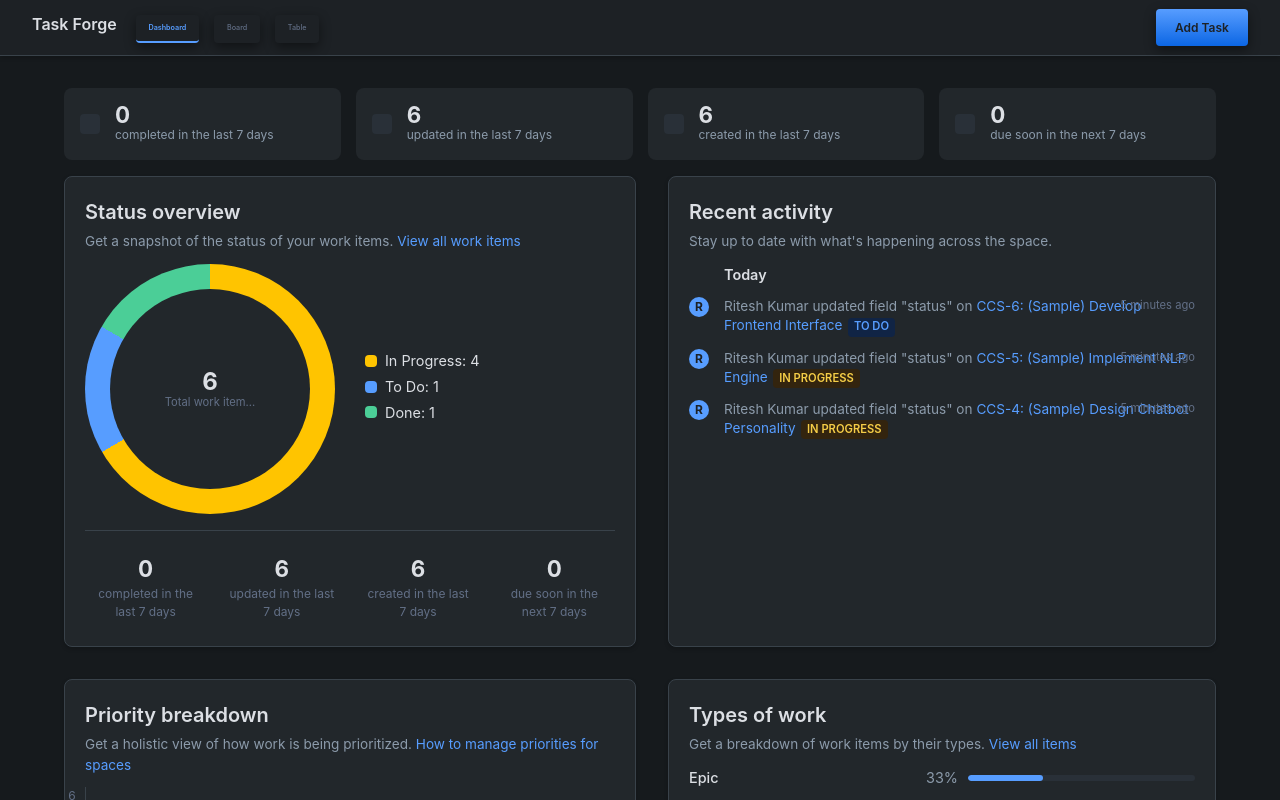
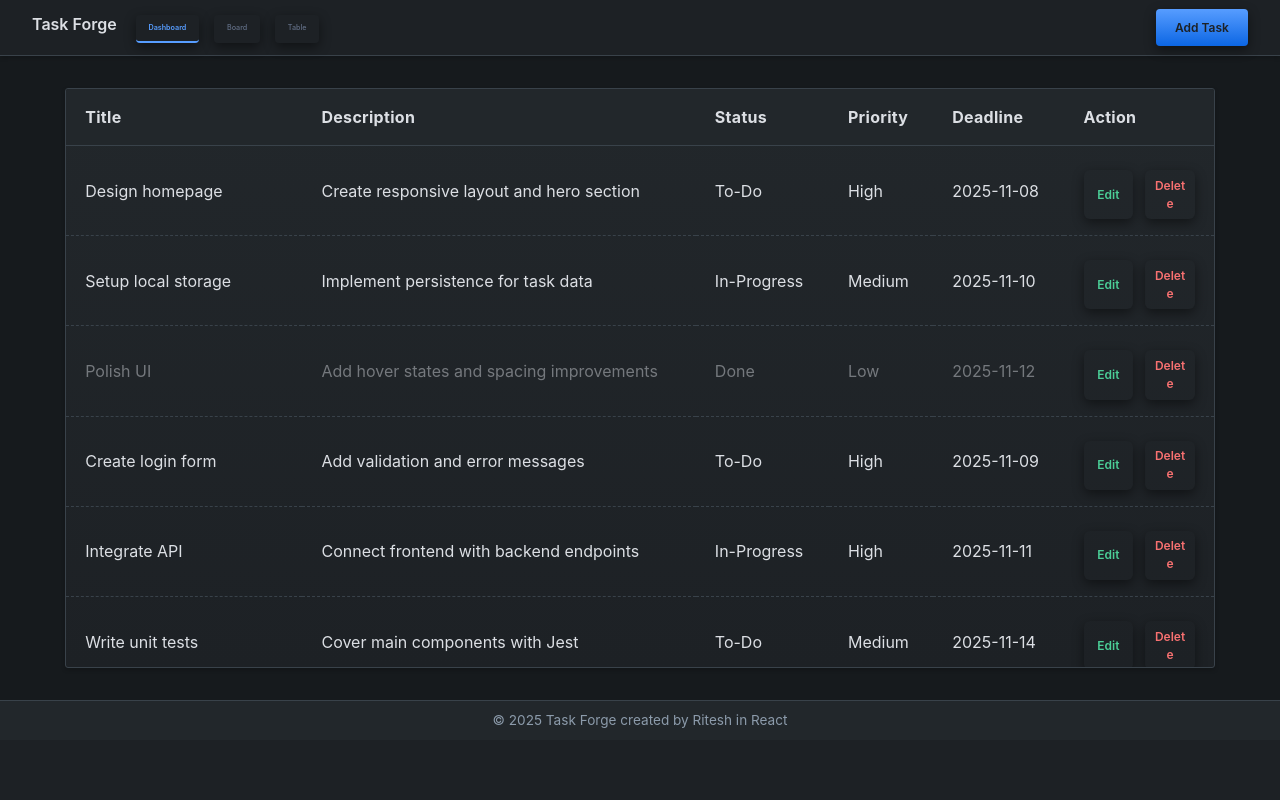
Before and after one commit to ritshkr1/task-forge, an Angular app: page /tasks in a window 1280 px wide. Before the commit this address led to /. Shown: the top 800 px of the page. Built offline with nearby package versions, Linux system fonts and the light colour scheme.

Commit message:
added tasksList

```diff
--- a/src/app/app.routes.ts
+++ b/src/app/app.routes.ts
@@ -1,3 +1,10 @@
 import { Routes } from '@angular/router';
 
-export const routes: Routes = [];
+export const routes: Routes = [{
+    path: '',
+    loadComponent: () => import('./pages/dashboard/dashboard').then(m => m.Dashboard)
+},
+{
+    path: 'tasks',
+    loadComponent: () => import('./pages/tasks-list/tasks-list').then(m => m.TasksList)
+}];
--- a/src/app/layout/header/header.ts
+++ b/src/app/layout/header/header.ts
@@ -1,4 +1,5 @@
 import { Component } from '@angular/core';
+import { Router } from '@angular/router';
 
 @Component({
   selector: 'app-header',
@@ -7,7 +8,10 @@ import { Component } from '@angular/core';
   styleUrl: './header.css',
 })
 export class Header {
-  activeTabName = "Dashboard"
+
+  activeTabName = "Dashboard";
+
+  constructor(private route: Router) { }
   activeDashBoardTab() {
     return this.activeTabName === 'Dashboard' ? 'tab-button-active' : 'tab-button'
   }
@@ -19,6 +23,8 @@ export class Header {
   }
   setTabName(tabName: string) {
     this.activeTabName = tabName;
+    const navigateTo = tabName === 'Table' ? '/tasks' : '/'
+    this.route.navigate([navigateTo])
   }
 
   setModalOpen() {
--- a/src/app/layout/main-body/main-body.html
+++ b/src/app/layout/main-body/main-body.html
@@ -1,3 +1,3 @@
 <main>
-    <app-dashboard />
+    <router-outlet />
 </main>
--- a/src/app/layout/main-body/main-body.ts
+++ b/src/app/layout/main-body/main-body.ts
@@ -1,9 +1,9 @@
 import { Component } from '@angular/core';
-import { Dashboard } from '../../pages/dashboard/dashboard';
+import { RouterOutlet } from '@angular/router';
 
 @Component({
   selector: 'app-main-body',
-  imports: [Dashboard],
+  imports: [RouterOutlet],
   templateUrl: './main-body.html',
   styleUrl: './main-body.css',
 })
--- /dev/null
+++ b/src/app/pages/tasks-list/tasks-list.html
@@ -0,0 +1,52 @@
+<div class="table-container">
+    <table>
+        <!-- <TableHead>
+                {tableHeadItems.map((sort) => <th>
+                    {(sort.key === 'Title' || sort.key === 'Description' || sort.key === 'Deadline') && <FilterInput onInputFilter={(v) => handleFilterTask(v, sort.key.toLowerCase())} show={showFilter === sort.key.toLowerCase()} setFilterShow={() => handleShowFilter(sort.key.toLowerCase())}>
+                        <SortButton key={sort.key} title={sort.key} direction={sort.direction} onSort={() => handleTableSort(sort.direction, sort.key)} />
+                    </FilterInput>}
+
+                    {(sort.key === 'Status' || sort.key === 'Priority') && <FilterSelect onInputFilter={(v) => handleFilterTask(v, sort.key.toLowerCase())} optionArr={sort.key === 'Priority' ? optionPriority : optionStatus} setFilterShow={() => handleShowFilter(sort.key.toLowerCase())} show={showFilter === sort.key.toLowerCase()}>
+                        <SortButton key={sort.key} title={sort.key} direction={sort.direction} onSort={() => handleTableSort(sort.direction, sort.key)} />
+                    </FilterSelect>}
+                </th>
+                )}
+
+
+
+            </TableHead> -->
+        <thead>
+            <tr>
+                @for (head of tableHead; track head.key) {
+                <th>{{head.key}}</th>
+                }
+                <th>Action</th>
+            </tr>
+        </thead>
+        <tbody>
+            @for(task of tasksInitialData; track task.id){
+            <tr>
+                <td [style.opacity]='getOpacity(task.status)'>{{task.title}}</td>
+                <td [style.opacity]='getOpacity(task.status)'>{{task.description}}</td>
+                <td>
+                    <span [style.opacity]='getOpacity(task.status)'>
+                        <!-- <StatusLabel status= /> -->
+                        {{task.status}}
+                    </span>
+                </td>
+                <td [style.opacity]='getOpacity(task.status)'>
+                    <!-- <PriorityLabel priority= /> -->
+                    {{task.priority}}
+                </td>
+                <td [style.opacity]='getOpacity(task.status)'>{{task.deadline}}</td>
+                <td>
+                    <div class="edit-actions">
+                        <button type="submit" class="btn-edit" (click)="editTask(task.id)">Edit</button>
+                        <button type="button" class="btn-delete" (click)="deleteTask(task.id)">Delete</button>
+                    </div>
+                </td>
+            </tr>
+            }
+        </tbody>
+    </table>
+</div>
--- /dev/null
+++ b/src/app/pages/tasks-list/tasks-list.ts
@@ -0,0 +1,31 @@
+import { Component } from '@angular/core';
+import { TASKS_DATA } from './tasksData';
+
+@Component({
+  selector: 'app-tasks-list',
+  imports: [],
+  templateUrl: './tasks-list.html',
+  styleUrl: './tasks-list.css',
+})
+export class TasksList {
+  tableHead = [
+    { key: 'Title', direction: '' },
+    { key: 'Description', direction: '' },
+    { key: 'Status', direction: '' },
+    { key: 'Priority', direction: '' },
+    { key: 'Deadline', direction: '' }
+  ];
+
+  tasksInitialData = [...TASKS_DATA];
+
+  editTask(id: number) {
+    console.log(id);
+  }
+  deleteTask(id: number) {
+    console.log(id)
+  }
+
+  getOpacity(status: string) {
+    return status === "Done" ? "0.45" : "1"
+  }
+}
--- /dev/null
+++ b/src/app/pages/tasks-list/tasksData.ts
@@ -0,0 +1,25 @@
+export const TASKS_DATA = [
+    { id: 1, title: "Design homepage", description: "Create responsive layout and hero section", status: "To-Do", priority: "High", deadline: "2025-11-08" },
+    { id: 2, title: "Setup local storage", description: "Implement persistence for task data", status: "In-Progress", priority: "Medium", deadline: "2025-11-10" },
+    { id: 3, title: "Polish UI", description: "Add hover states and spacing improvements", status: "Done", priority: "Low", deadline: "2025-11-12" },
+    { id: 4, title: "Create login form", description: "Add validation and error messages", status: "To-Do", priority: "High", deadline: "2025-11-09" },
+    { id: 5, title: "Integrate API", description: "Connect frontend with backend endpoints", status: "In-Progress", priority: "High", deadline: "2025-11-11" },
+    { id: 6, title: "Write unit tests", description: "Cover main components with Jest", status: "To-Do", priority: "Medium", deadline: "2025-11-14" },
+    { id: 7, title: "Optimize images", description: "Compress assets for faster load", status: "Done", priority: "Low", deadline: "2025-11-07" },
+    { id: 8, title: "Setup routing", description: "Implement React Router navigation", status: "In-Progress", priority: "Medium", deadline: "2025-11-13" },
+    { id: 9, title: "Add tooltips", description: "Enhance UX for action buttons", status: "To-Do", priority: "Low", deadline: "2025-11-15" },
+    { id: 10, title: "Create sidebar menu", description: "Implement collapsible menu", status: "Done", priority: "Medium", deadline: "2025-11-08" },
+    { id: 11, title: "Setup dark mode", description: "Add toggle with CSS variables", status: "To-Do", priority: "High", deadline: "2025-11-16" },
+    { id: 12, title: "Fix table responsiveness", description: "Ensure mobile-friendly layout", status: "In-Progress", priority: "Medium", deadline: "2025-11-12" },
+    { id: 13, title: "Implement search filter", description: "Add real-time filtering for tasks", status: "Done", priority: "High", deadline: "2025-11-10" },
+    { id: 14, title: "Create task form", description: "Add inputs and validation", status: "To-Do", priority: "Medium", deadline: "2025-11-18" },
+    { id: 15, title: "Setup notifications", description: "Show toast messages on actions", status: "In-Progress", priority: "Low", deadline: "2025-11-14" },
+    { id: 16, title: "Add drag-and-drop", description: "Reorder tasks between columns", status: "To-Do", priority: "High", deadline: "2025-11-20" },
+    { id: 17, title: "Document components", description: "Add comments and usage examples", status: "Done", priority: "Medium", deadline: "2025-11-09" },
+    { id: 18, title: "Setup CI/CD", description: "Automate deployment workflow", status: "In-Progress", priority: "High", deadline: "2025-11-17" },
+    { id: 19, title: "Add profile page", description: "Show user details and settings", status: "To-Do", priority: "Medium", deadline: "2025-11-21" },
+    { id: 20, title: "Refactor code", description: "Clean up redundant logic and components", status: "Done", priority: "Low", deadline: "2025-11-11" }
+];
+
+export const optionStatus = ['In-progress', 'Done', 'To-Do'];
+export const optionPriority = ['Medium', 'Low', 'High'];
```
Also changed, not shown: src/app/pages/tasks-list/tasks-list.css (added), 1 other file (tests, documents, lock files or other folders).
